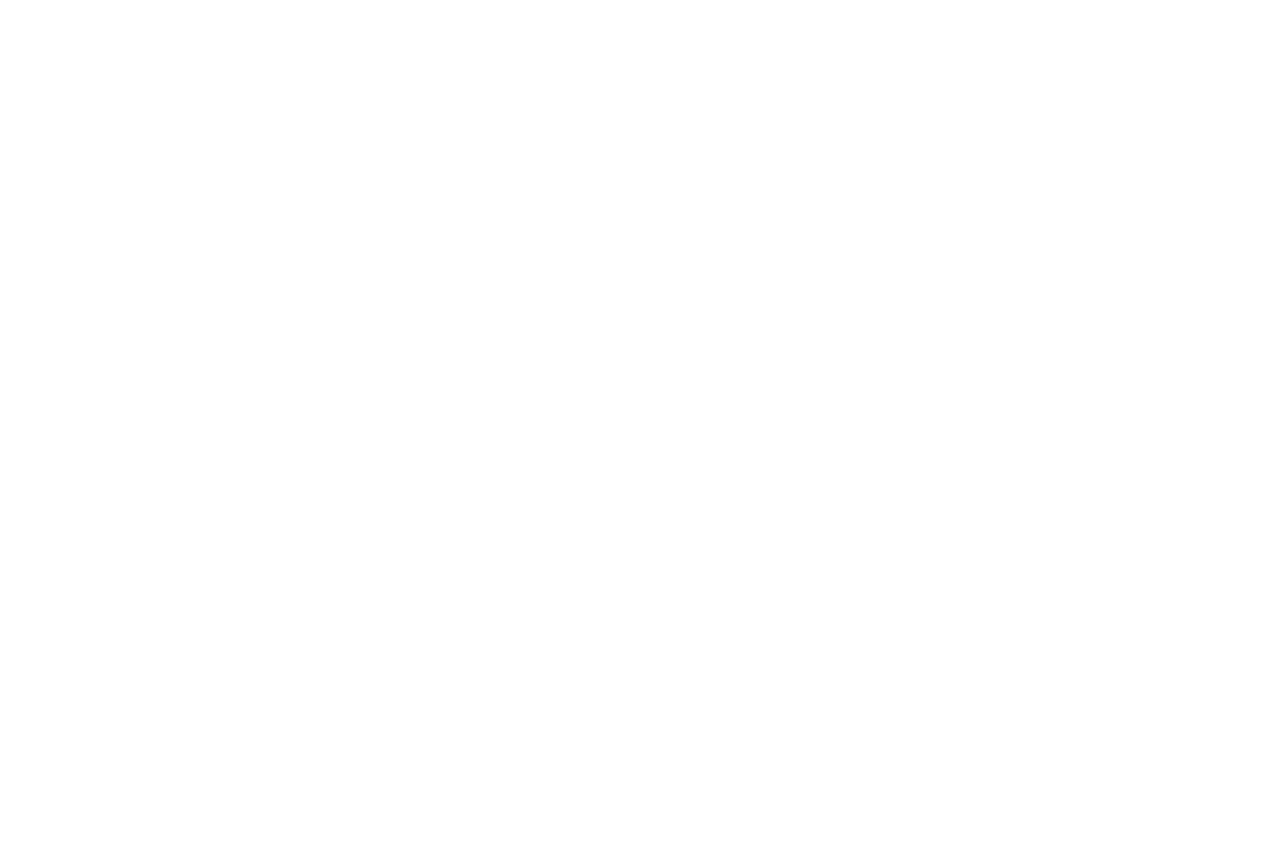
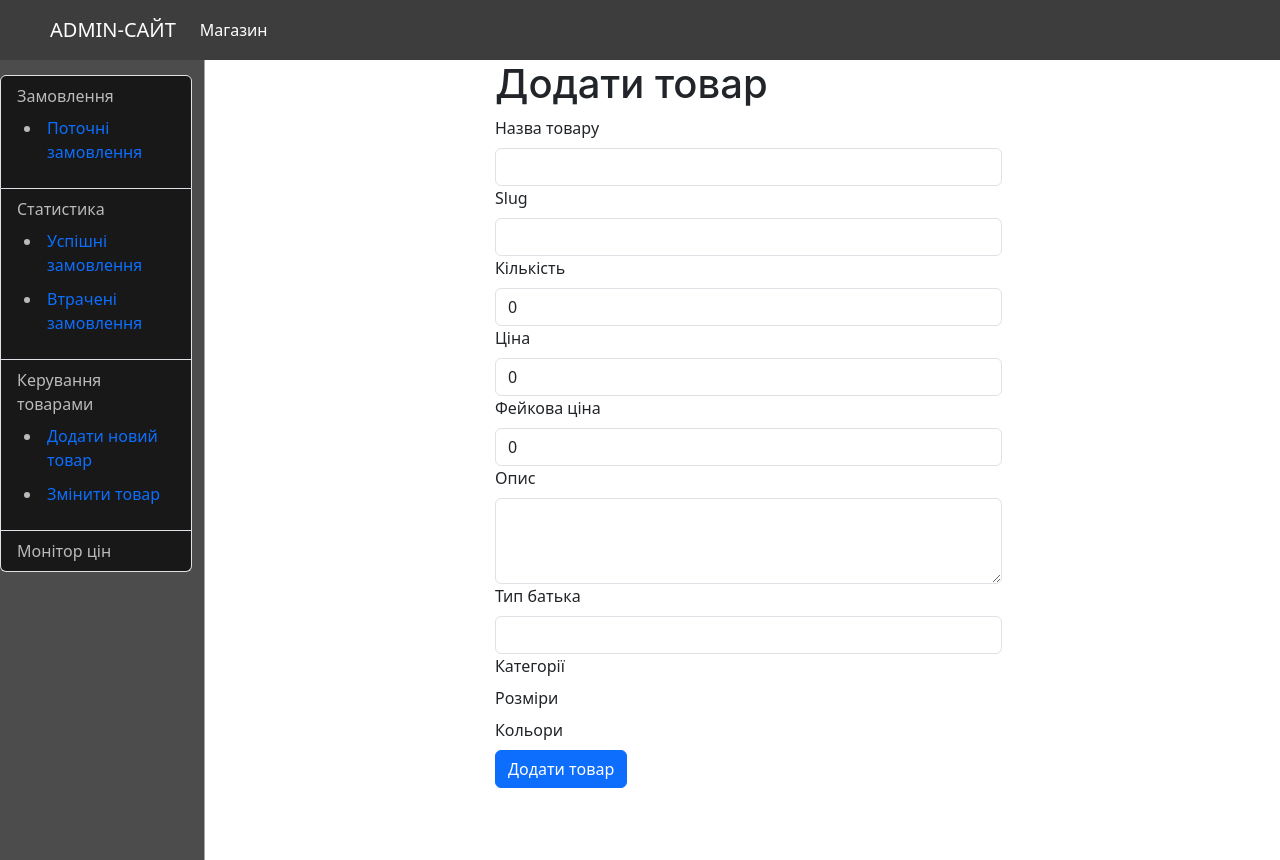
Before and after one commit to Konstantin711/ecommers_store, a React (Create React App) app in the folder frontend/: page /admin/add_new_item in a window 1280 px wide. Before the commit this address had no page. Before the commit the page ends 800 px from the top, so only its background shows below. Built offline with nearby package versions, Linux system fonts and the light colour scheme.

Commit message:
Item model refactored added a lot of new fields. Form to adding Item is created

```diff
--- a/frontend/src/App.js
+++ b/frontend/src/App.js
@@ -11,6 +11,7 @@ import CatalogPage from "./screens/common_screens/CatalogPage";
 import ItemPage from "./screens/common_screens/ItemPage";
 
 import AdminPage from './screens/admin_screens/AdminPage'
+import NewItemPage from './screens/admin_screens/NewItemPage'
 
 function App() {
   return (
@@ -87,6 +88,16 @@ function App() {
             </AdminLayout>
           }
         />
+        <Route
+          path="/admin/add_new_item"
+          element={
+            <AdminLayout>
+              <Routes>
+                <Route index element={<NewItemPage />} />
+              </Routes>
+            </AdminLayout>
+          }
+        />
       </Routes>
     </BrowserRouter>
   );
--- a/frontend/src/components/admin_components/LeftBar.js
+++ b/frontend/src/components/admin_components/LeftBar.js
@@ -30,14 +30,14 @@ function LeftBar() {
             </li>
           </ul>
         </ListGroup.Item>
-        <ListGroup.Item as={Link} to="/admin-items-control">
+        <ListGroup.Item>
           Керування товарами
           <ul className="uk-list uk-list-disc mt-2">
             <li>
-              <a href="/finished-orders">Додати новий товар</a>
+              <a href="/admin/add_new_item">Додати новий товар</a>
             </li>
             <li>
-              <a href="/failed-orders">Змінити товар</a>
+              <a href="/admin/change_item">Змінити товар</a>
             </li>
           </ul>
         </ListGroup.Item>
--- /dev/null
+++ b/frontend/src/screens/admin_screens/NewItemPage.js
@@ -0,0 +1,184 @@
+import React, { useState } from 'react';
+import { Form, Button, Container, Row, Col } from 'react-bootstrap';
+
+function NewItemPage({ categories, sizes, colors, parentTypes }) {
+    const [formData, setFormData] = useState({
+        title: '',
+        slug: '',
+        qty: 0,
+        price: 0.0,
+        fake_price: 0.0,
+        description: '',
+        parent_type: '',
+        category: [],
+        item_sizes: [],
+        item_colors: []
+      });
+
+      const handleChange = (e) => {
+        const { name, value, type, checked } = e.target;
+        if (type === 'checkbox') {
+          const newValues = checked
+            ? [...formData[name], value]
+            : formData[name].filter((v) => v !== value);
+          setFormData({ ...formData, [name]: newValues });
+        } else {
+          setFormData({ ...formData, [name]: value });
+        }
+      };
+
+      const handleSubmit = (e) => {
+        e.preventDefault();
+        console.log(formData);
+        // Додайте логіку для відправки форми
+      };
+
+
+  return (
+    <Container>
+      <Row>
+        <Col md={{ span: 6, offset: 3 }}>
+          <h1>Додати товар</h1>
+          <Form onSubmit={handleSubmit}>
+            <Form.Group controlId="title">
+              <Form.Label>Назва товару</Form.Label>
+              <Form.Control
+                type="text"
+                name="title"
+                value={formData.title}
+                onChange={handleChange}
+                required
+              />
+            </Form.Group>
+
+            <Form.Group controlId="slug">
+              <Form.Label>Slug</Form.Label>
+              <Form.Control
+                type="text"
+                name="slug"
+                value={formData.slug}
+                onChange={handleChange}
+                required
+              />
+            </Form.Group>
+
+            <Form.Group controlId="qty">
+              <Form.Label>Кількість</Form.Label>
+              <Form.Control
+                type="number"
+                name="qty"
+                value={formData.qty}
+                onChange={handleChange}
+                required
+              />
+            </Form.Group>
+
+            <Form.Group controlId="price">
+              <Form.Label>Ціна</Form.Label>
+              <Form.Control
+                type="number"
+                step="0.01"
+                name="price"
+                value={formData.price}
+                onChange={handleChange}
+                required
+              />
+            </Form.Group>
+
+            <Form.Group controlId="fake_price">
+              <Form.Label>Фейкова ціна</Form.Label>
+              <Form.Control
+                type="number"
+                step="0.01"
+                name="fake_price"
+                value={formData.fake_price}
+                onChange={handleChange}
+                required
+              />
+            </Form.Group>
+
+            <Form.Group controlId="description">
+              <Form.Label>Опис</Form.Label>
+              <Form.Control
+                as="textarea"
+                rows={3}
+                name="description"
+                value={formData.description}
+                onChange={handleChange}
+              />
+            </Form.Group>
+
+            <Form.Group controlId="parent_type">
+              <Form.Label>Тип батька</Form.Label>
+              <Form.Control
+                as="select"
+                name="parent_type"
+                value={formData.parent_type}
+                onChange={handleChange}
+                required
+              >
+                {/* <option value="">Виберіть тип батька</option>
+                {parentTypes.map((type) => (
+                  <option key={type.id} value={type.id}>
+                    {type.title}
+                  </option>
+                ))} */}
+              </Form.Control>
+            </Form.Group>
+
+            <Form.Group controlId="category">
+              <Form.Label>Категорії</Form.Label>
+              {/* {categories.map((cat) => (
+                <Form.Check
+                  key={cat.id}
+                  type="checkbox"
+                  label={cat.title}
+                  name="category"
+                  value={cat.id}
+                  onChange={handleChange}
+                  checked={formData.category.includes(cat.id)}
+                />
+              ))} */}
+            </Form.Group>
+
+            <Form.Group controlId="item_sizes">
+              <Form.Label>Розміри</Form.Label>
+              {/* {sizes.map((size) => (
+                <Form.Check
+                  key={size.id}
+                  type="checkbox"
+                  label={size.title}
+                  name="item_sizes"
+                  value={size.id}
+                  onChange={handleChange}
+                  checked={formData.item_sizes.includes(size.id)}
+                />
+              ))} */}
+            </Form.Group>
+
+            <Form.Group controlId="item_colors">
+              <Form.Label>Кольори</Form.Label>
+              {/* {colors.map((color) => (
+                <Form.Check
+                  key={color.id}
+                  type="checkbox"
+                  label={color.title}
+                  name="item_colors"
+                  value={color.id}
+                  onChange={handleChange}
+                  checked={formData.item_colors.includes(color.id)}
+                />
+              ))} */}
+            </Form.Group>
+
+            <Button variant="primary" type="submit">
+              Додати товар
+            </Button>
+          </Form>
+        </Col>
+      </Row>
+    </Container>
+  )
+}
+
+export default NewItemPage
```
Also changed, not shown: 1 other file (tests, documents, lock files or other folders).
